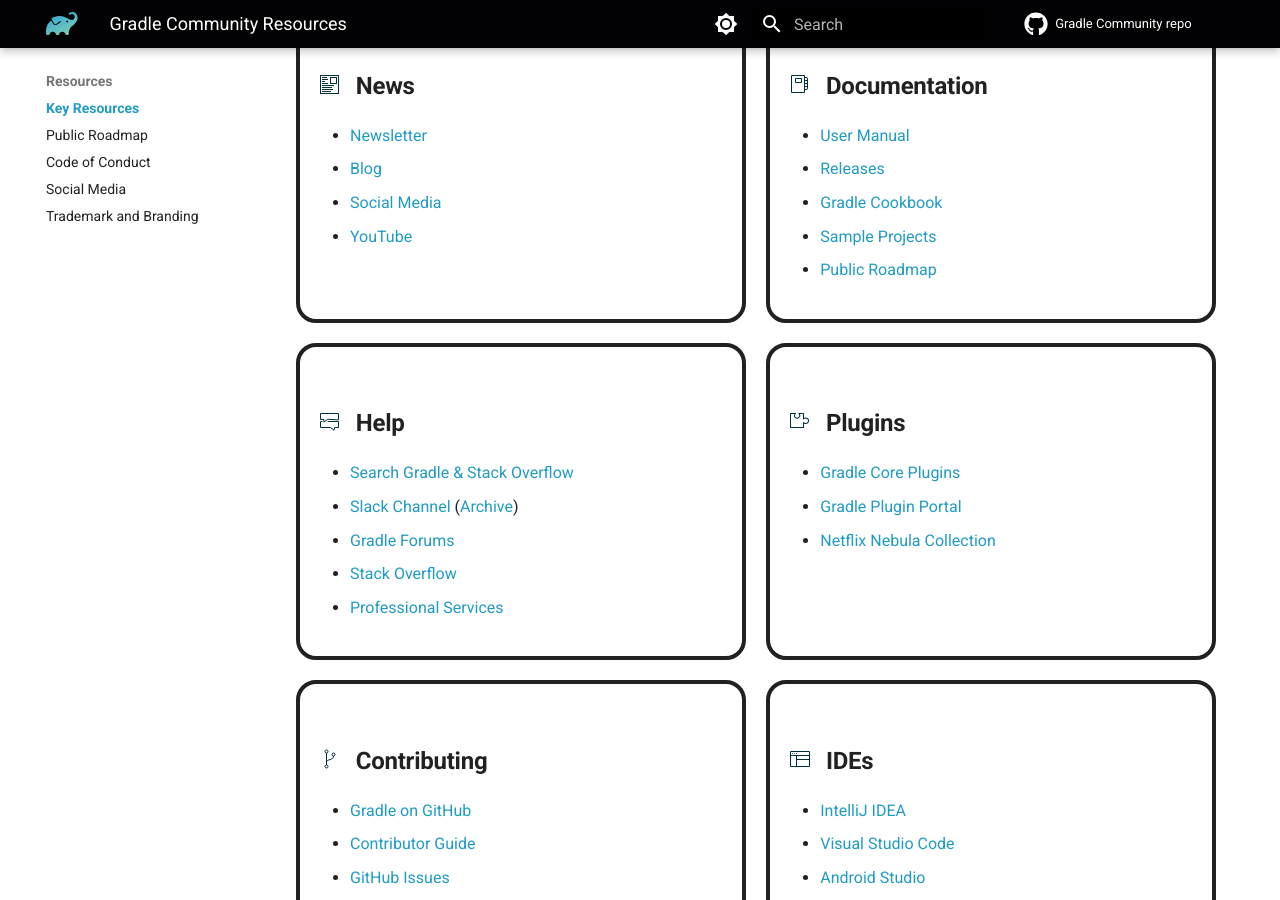
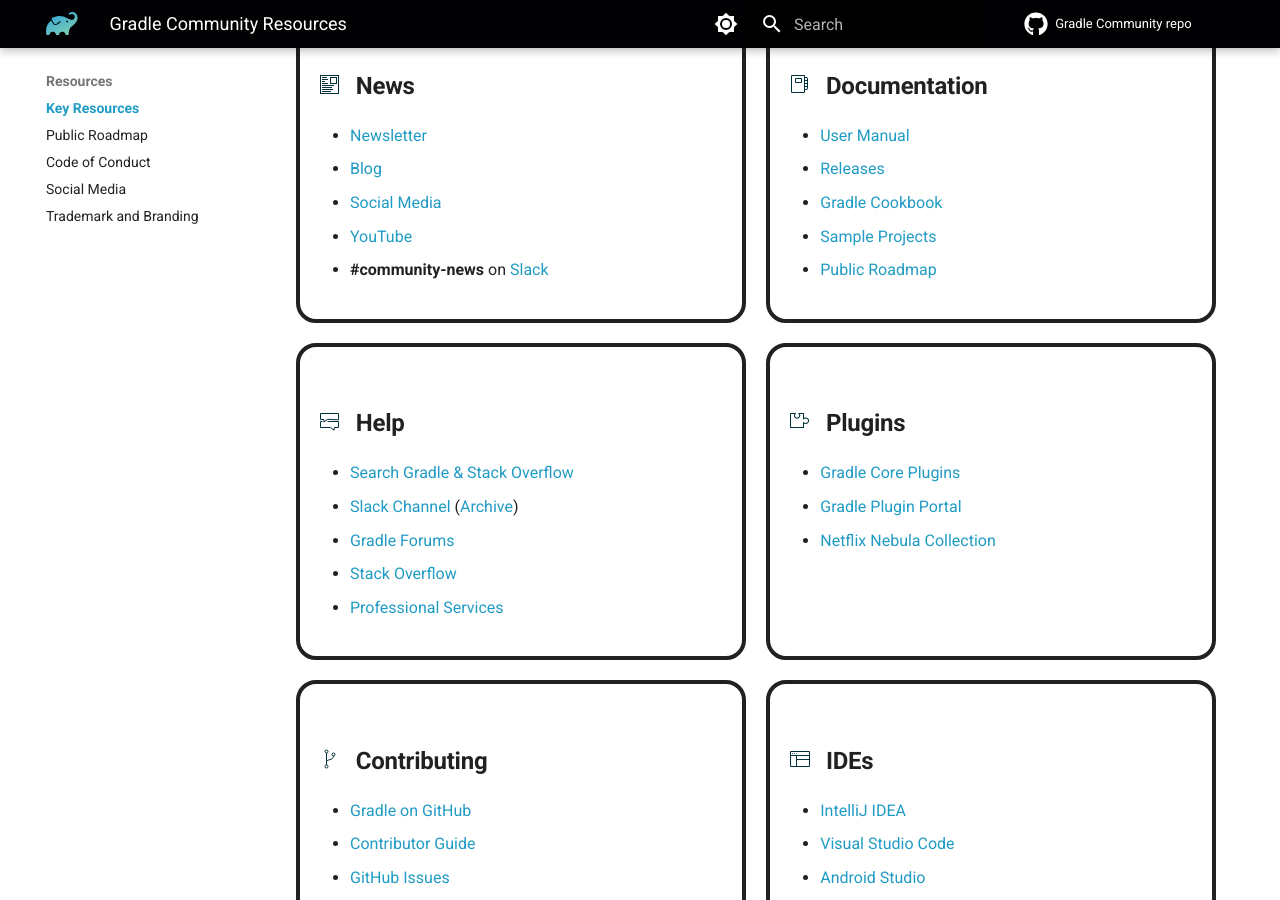
Before and after one commit to gradle/community, an MkDocs documentation site: the page built from docs/resources/README.md, in a window 1280 px wide and 900 px high, scrolled down 304 px. Built offline with MkDocs 1.6.1 and Material for MkDocs 9.7.7, drawn with Linux system fonts in a browser that asks for light colours; plug-ins that fetch from the network failed and are left out; comment, search, counter and statistics services are not loaded; part of the change alters nothing that is shown.

Commit message:
Resources: Fix the link to professional services, add Slack

```diff
--- a/docs/resources/README.md
+++ b/docs/resources/README.md
@@ -9,6 +9,7 @@ resources:
     - <a href="https://blog.gradle.org/">Blog</a>
     - <a href="../resources/social-media">Social Media</a>
     - <a href="https://www.youtube.com/channel/@GradleInc">YouTube</a>
+    - <b>#community-news</b> on <a href="../contributing/community-slack">Slack</a>
 - section: Documentation
   icon: ../images/icons/documentation.svg
   links:
@@ -24,7 +25,7 @@ resources:
     - <a href="../contributing/community-slack">Slack Channel</a> (<a href="https://www.linen.dev/s/gradle-community">Archive</a>)
     - <a href="https://discuss.gradle.org">Gradle Forums</a>
     - <a href="https://stackoverflow.com/questions/tagged/gradle">Stack Overflow</a>
-    - <a href="/services/">Professional Services</a>
+    - <a href="https://gradle.org/services/">Professional Services</a>
 - section: Plugins
   icon: ../images/icons/plugins.svg
   links:
```
